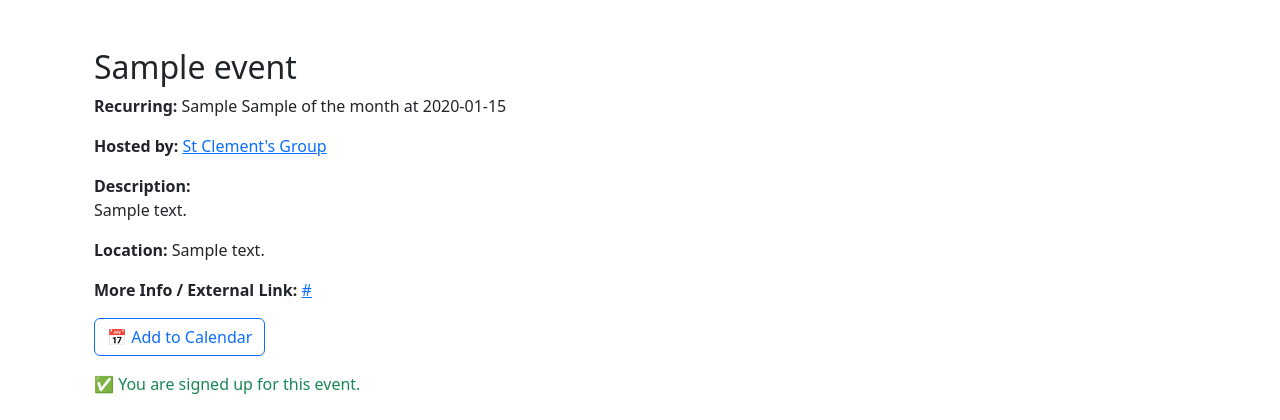
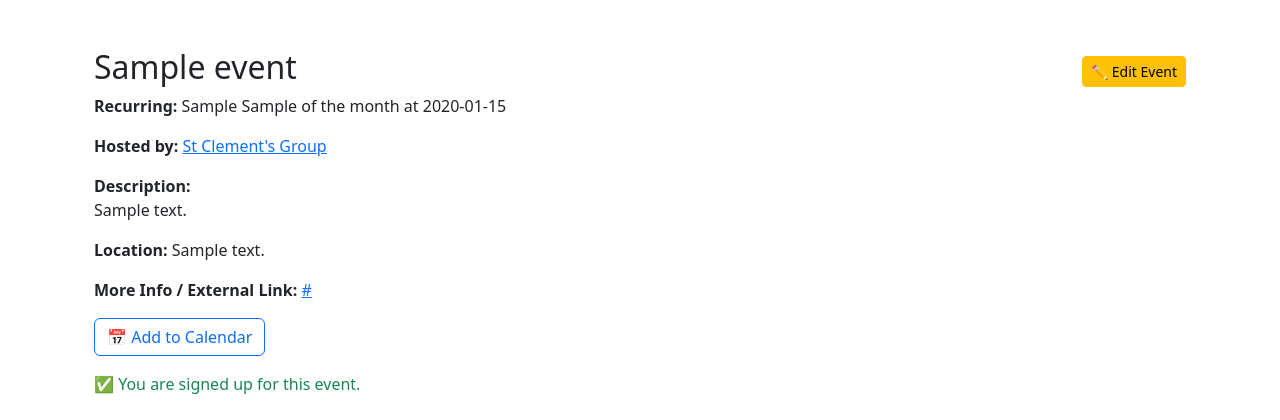
Before and after one commit to eslteacher902010/new-england-catholic-group-finder, a Flask app: page /event/1 in a window 1280 px wide. Shown: the part 56-476 px from the top of the page. Run offline with Flask 3, Linux system fonts and the light colour scheme; a user stored in the database is signed in; tables that the repository leaves empty hold one stand-in row (values such as "Sample post"); some libraries are stand-ins or nearby versions.

Commit message:
go to satan's palace

```diff
--- a/main.py
+++ b/main.py
@@ -3,6 +3,7 @@ import csv
 import calendar
 from datetime import datetime, timedelta
 from typing import Optional
+from flask import current_app
 
 
 
@@ -28,6 +29,12 @@ from sqlalchemy import Integer, String, Boolean, ForeignKey, DateTime
 
 from forms import StartGroup, RegisterForm, LoginForm, EventForm, GroupForm
 from datetime import datetime, time
+
+# models.py
+from typing import Optional as TOptional
+from sqlalchemy import String
+from sqlalchemy.orm import Mapped, mapped_column
+
 
 
 
@@ -219,6 +226,8 @@ class Event(db.Model):
     recurring_day: Mapped[Optional[str]] = mapped_column(String(20))
     recurring_week: Mapped[Optional[str]] = mapped_column(String(20))
     recurring_time: Mapped[Optional[str]] = mapped_column(String(20))
+    link: Mapped[TOptional[str]] = mapped_column(String(255), nullable=True)
+
 
     group_id: Mapped[int] = mapped_column(
         ForeignKey("catholic.id", name="fk_event_group_id"), index=True
@@ -311,47 +320,72 @@ def groups_json():
 @app.route("/admin/edit/group/<int:group_id>", methods=["GET", "POST"])
 @login_required
 def edit_group(group_id):
-
     if not current_user.is_admin:
         abort(403)
 
     group = Catholic.query.get_or_404(group_id)
-    form = GroupForm(request.form, obj=group)  # Pre-fill form with group data
-    print("Form valid:", form.validate_on_submit())
-    print("Form errors:", form.errors)
+    form = GroupForm(obj=group)  # prefill on GET
 
     if form.validate_on_submit():
-        # Handle special "Other" case for age range
+        # Handle "Other" before populating, then prevent overwrite
         if form.approximate_age_range.data == "Other" and form.custom_age_range.data:
             group.approximate_age_range = form.custom_age_range.data
         else:
             group.approximate_age_range = form.approximate_age_range.data
 
-        form.populate_obj(group)  # Populate remaining fields
+        # Copy remaining fields
+        form.populate_obj(group)
+
         db.session.commit()
         flash("Group updated successfully!", "success")
         return redirect(url_for("admin_dashboard"))
+    elif request.method == "POST":
+        # Helpful debug when validation fails
+        current_app.logger.warning("Edit group validation failed: %s", form.errors)
 
-    return render_template("admin/edit_group.html", form=form)
+    # 🔑 Pass group to the template
+    return render_template("admin/edit_group.html", form=form, group=group)
 
 
 
-@app.route("/admin/edit/event/<int:event_id>", methods=["GET", "POST"])
+
+@app.route("/admin/edit/event/<int:event_id>", methods=["GET","POST"])
 @login_required
 def edit_event(event_id):
     if not current_user.is_admin:
         abort(403)
 
     event = Event.query.get_or_404(event_id)
-    form = EventForm(request.form,obj=event)
+    form = EventForm(obj=event)
+
+    # ✅ populate choices on EVERY request, before validate_on_submit
+    approved = Catholic.query.filter_by(status="approved").order_by(Catholic.name).all()
+    form.group.choices = [(g.id, g.name) for g in approved]
+
+    # ✅ prefill date + time on initial GET (so the form shows existing values)
+    if not form.is_submitted() and event.date_time:
+        form.date.data = event.date_time.date()
+        form.time.data = event.date_time.time().replace(microsecond=0)
+        form.group.data = event.group_id  # preselect current group
 
     if form.validate_on_submit():
+        # copies fields that share names: title, description, address, etc.
         form.populate_obj(event)
+
+        # ✅ map fields with different names
+        event.group_id = form.group.data
+        if form.date.data and form.time.data:
+            event.date_time = datetime.combine(form.date.data, form.time.data)
+        else:
+            event.date_time = None
+
         db.session.commit()
         flash("Event updated successfully!", "success")
         return redirect(url_for("admin_dashboard"))
 
-    return render_template("admin/edit_event.html", form=form)
+    return render_template("admin/edit_event.html", form=form, event=event)
+
+
 
 
 
--- a/templates/event_detail.html
+++ b/templates/event_detail.html
@@ -2,7 +2,14 @@
 
 {% block content %}
 <div class="container my-5">
-  <h2>{{ event.title }}</h2>
+  <div class="d-flex justify-content-between align-items-center">
+    <h2>{{ event.title }}</h2>
+    {% if current_user.is_authenticated and current_user.is_admin %}
+      <a href="{{ url_for('edit_event', event_id=event.id) }}" class="btn btn-warning btn-sm">
+        ✏️ Edit Event
+      </a>
+    {% endif %}
+  </div>
 
   {% if event.is_recurring %}
     <p><strong>Recurring:</strong>
```
Also changed, not shown: forms.py (+15 -6 lines), templates/admin/edit_event.html (+8 -2 lines).
